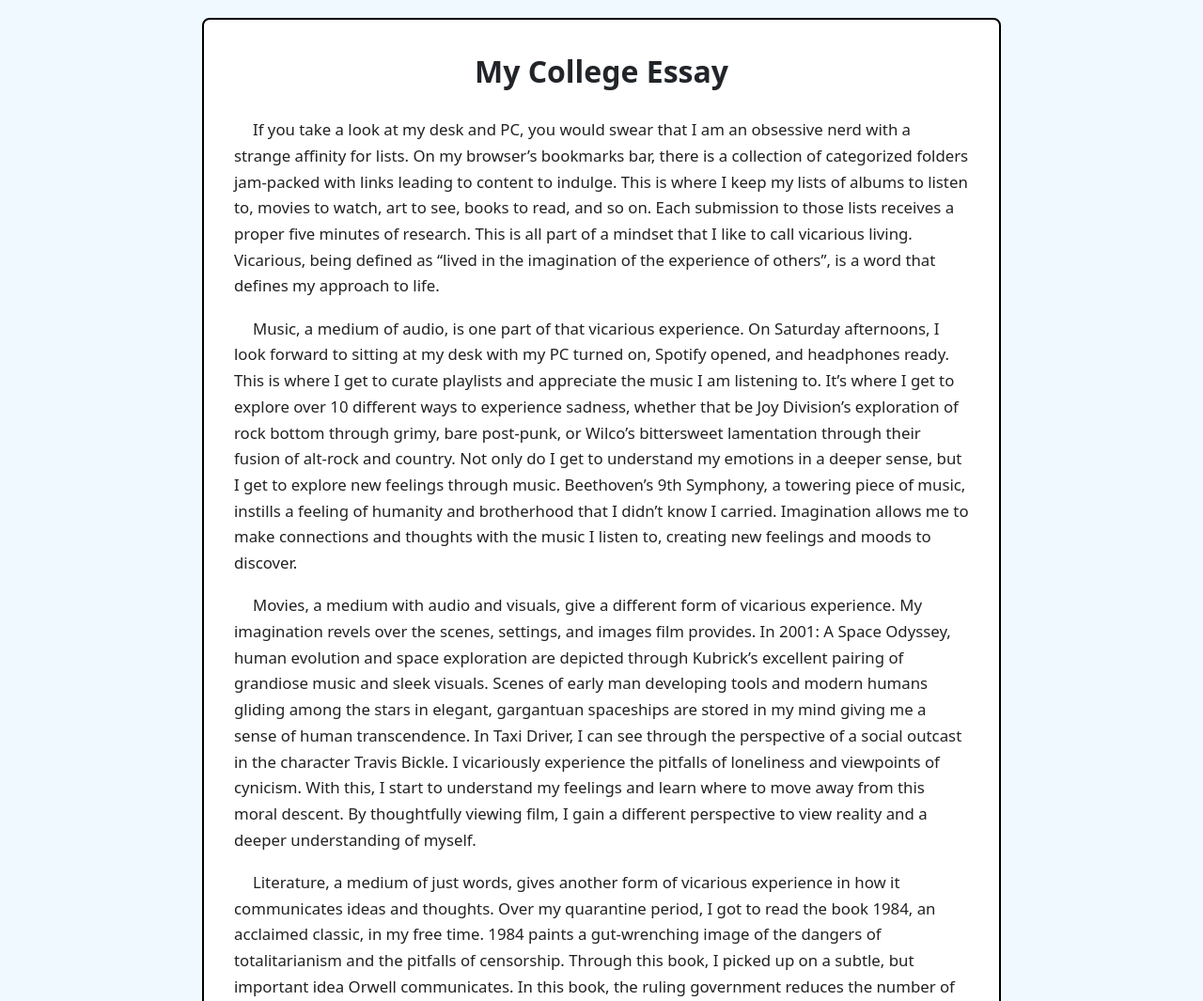
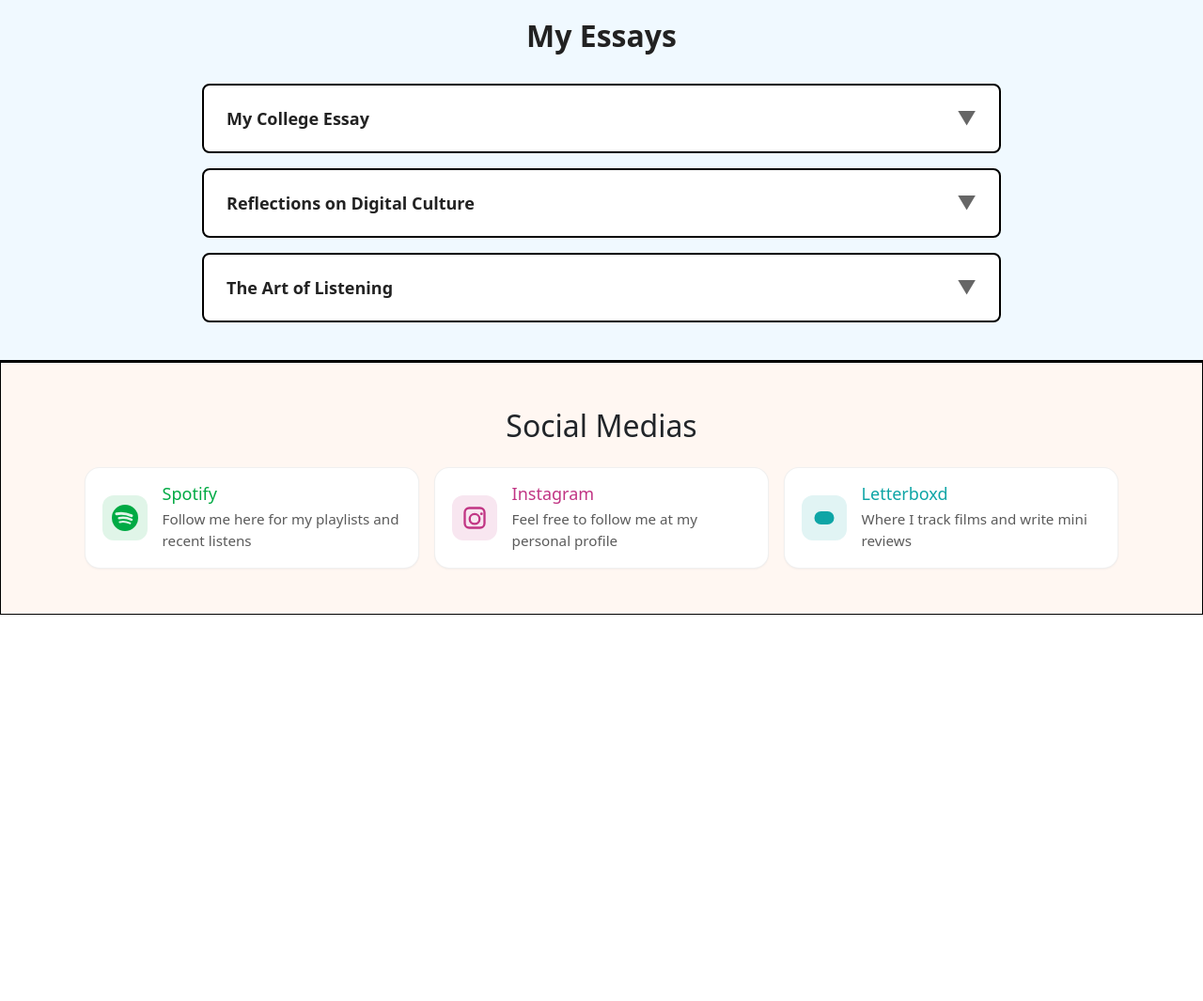
Before and after one commit to jassi-singh02/Personal-Website, a plain HTML site: page about.html in a window 1280 px wide. Shown: the part 460-1525 px from the top of the page at 94% size. After the commit the page ends 1114 px from the top, so only its background shows below. Drawn offline with nearby package versions, Linux system fonts and the light colour scheme.

Commit message:
Add interactive essay menu with dropdown functionality and three essays

```diff
--- a/about.html
+++ b/about.html
@@ -155,6 +155,127 @@
         .link-card .icon { width: 48px; height: 48px; }
       }
 
+      /* Essay Menu Styles */
+      .essay-menu-container {
+        width: min(850px, 90%);
+        margin-inline: auto;
+      }
+
+      .essay-menu-header {
+        text-align: center;
+        margin-bottom: 2rem;
+        font-size: 2rem;
+        font-weight: 800;
+        color: #222;
+      }
+
+      .essay-menu {
+        display: flex;
+        flex-direction: column;
+        gap: 1rem;
+      }
+
+      .essay-tab {
+        background: #fff;
+        border: 2px solid black;
+        border-radius: 8px;
+        overflow: hidden;
+        transition: all 0.3s ease;
+      }
+
+      .essay-tab-header {
+        padding: 1.25rem 1.5rem;
+        cursor: pointer;
+        font-size: 1.125rem;
+        font-weight: 600;
+        color: #222;
+        display: flex;
+        justify-content: space-between;
+        align-items: center;
+        transition: background 0.2s ease;
+      }
+
+      .essay-tab-header:hover {
+        background: #f8f9fa;
+      }
+
+      .essay-tab-header.active {
+        background: #F0F9FF;
+      }
+
+      .essay-tab-arrow {
+        font-size: 1.25rem;
+        transition: transform 0.3s ease;
+        color: #666;
+      }
+
+      .essay-tab-header.active .essay-tab-arrow {
+        transform: rotate(180deg);
+      }
+
+      .essay-tab-content {
+        max-height: 0;
+        overflow: hidden;
+        transition: max-height 0.4s ease, padding 0.3s ease;
+        padding: 0 1.5rem;
+      }
+
+      .essay-tab-content.active {
+        max-height: 5000px;
+        padding: 0 1.5rem 1.5rem 1.5rem;
+      }
+
+      .essay-tab-content .essay-content {
+        padding-top: 1.5rem;
+      }
+
+      .essay-tab-content h1 {
+        text-align: center;
+        margin-bottom: 1.8rem;
+        font-size: 1.75rem;
+        font-weight: 800;
+      }
+
+      .essay-tab-content p {
+        font-size: 1rem;
+        line-height: 1.65;
+        color: #222;
+        margin-bottom: 1.1rem;
+        text-align: left;
+        text-indent: 1.25rem;
+      }
+
+      @media (min-width: 900px) {
+        .essay-tab-content p {
+          font-size: 1.05rem;
+        }
+      }
+
+      @media (max-width: 700px) {
+        .essay-menu-header {
+          font-size: 1.5rem;
+          margin-bottom: 1.5rem;
+        }
+
+        .essay-tab-header {
+          padding: 1rem 1.25rem;
+          font-size: 1rem;
+        }
+
+        .essay-tab-content.active {
+          padding: 0 1.25rem 1.25rem 1.25rem;
+        }
+
+        .essay-tab-content h1 {
+          font-size: 1.5rem;
+        }
+
+        .essay-tab-content p {
+          font-size: 0.95rem;
+          text-indent: 0.75rem;
+        }
+      }
+
     </style>
     </head>
     <body>
@@ -177,26 +298,12 @@
       </section>
 
         <section id="story">
-          <div class="essay-container">
-          <div class="essay-content">
-            <h1> My College Essay</h1>
-            <p>
-              If you take a look at my desk and PC, you would swear that I am an obsessive nerd with a strange affinity for lists. On my browser’s bookmarks bar, there is a collection of categorized folders jam-packed with links leading to content to indulge. This is where I keep my lists of albums to listen to, movies to watch, art to see, books to read, and so on. Each submission to those lists receives a proper five minutes of research. This is all part of a mindset that I like to call vicarious living. Vicarious, being defined as “lived in the imagination of the experience of others”, is a word that defines my approach to life.
-            </p>
-            <p>
-              Music, a medium of audio, is one part of that vicarious experience. On Saturday afternoons, I look forward to sitting at my desk with my PC turned on, Spotify opened, and headphones ready. This is where I get to curate playlists and appreciate the music I am listening to. It’s where I get to explore over 10 different ways to experience sadness, whether that be Joy Division’s exploration of rock bottom through grimy, bare post-punk, or Wilco’s bittersweet lamentation through their fusion of alt-rock and country. Not only do I get to understand my emotions in a deeper sense, but I get to explore new feelings through music. Beethoven’s 9th Symphony, a towering piece of music, instills a feeling of humanity and brotherhood that I didn’t know I carried. Imagination allows me to make connections and thoughts with the music I listen to, creating new feelings and moods to discover.
-            </p>
-            <p>
-              Movies, a medium with audio and visuals, give a different form of vicarious experience. My imagination revels over the scenes, settings, and images film provides. In 2001: A Space Odyssey, human evolution and space exploration are depicted through Kubrick’s excellent pairing of grandiose music and sleek visuals. Scenes of early man developing tools and modern humans gliding among the stars in elegant, gargantuan spaceships are stored in my mind giving me a sense of human transcendence. In Taxi Driver, I can see through the perspective of a social outcast in the character Travis Bickle. I vicariously experience the pitfalls of loneliness and viewpoints of cynicism. With this, I start to understand my feelings and learn where to move away from this moral descent. By thoughtfully viewing film, I gain a different perspective to view reality and a deeper understanding of myself.
-            </p>
-            <p>
-              Literature, a medium of just words, gives another form of vicarious experience in how it communicates ideas and thoughts. Over my quarantine period, I got to read the book 1984, an acclaimed classic, in my free time. 1984 paints a gut-wrenching image of the dangers of totalitarianism and the pitfalls of censorship. Through this book, I picked up on a subtle, but important idea Orwell communicates. In this book, the ruling government reduces the number of words in each subsequent dictionary edition. The implication that arises from this is that language dictates thought; there are certain thoughts that we can’t think of because we don’t have the words for them. This sparked a realization that changed my approach to life. The music that we listen to, the films that we watch, the people that we talk to, the places that we go, and the content that we consume forms our sense of reality.
-            </p>
-            <p>
-              Possibilities of who I can be and my sense of reality are expanded by what I expose myself to and choose to analyze. The world is too vast for our minds to comprehend; there are a multitude of perspectives to understand and an infinite number of topics to explore. With higher education and the age of the Internet, I have a wide, easy-to-access range of possibilities to explore. My overall approach to life, supplemented by vicarious living, gives me a fuller sense of reality and a step towards self-actualization.
-            </p>
+          <div class="essay-menu-container">
+            <h1 class="essay-menu-header">My Essays</h1>
+            <div class="essay-menu" id="essayMenu">
+              <!-- Essay tabs will be dynamically generated by JavaScript -->
+            </div>
           </div>
-        </div>
         </section>
       <section id="links">
         <div class="social-media">
@@ -252,5 +359,7 @@
         </nav>
         </div>
         </section>
+
+        <script src="./aboutIndex.js"></script>
     </body>
 </html>
--- /dev/null
+++ b/aboutIndex.js
@@ -0,0 +1,118 @@
+// Essay data structure
+const essays = [
+  {
+    title: "My College Essay",
+    content: [
+      "If you take a look at my desk and PC, you would swear that I am an obsessive nerd with a strange affinity for lists. On my browser's bookmarks bar, there is a collection of categorized folders jam-packed with links leading to content to indulge. This is where I keep my lists of albums to listen to, movies to watch, art to see, books to read, and so on. Each submission to those lists receives a proper five minutes of research. This is all part of a mindset that I like to call vicarious living. Vicarious, being defined as \"lived in the imagination of the experience of others\", is a word that defines my approach to life.",
+      "Music, a medium of audio, is one part of that vicarious experience. On Saturday afternoons, I look forward to sitting at my desk with my PC turned on, Spotify opened, and headphones ready. This is where I get to curate playlists and appreciate the music I am listening to. It's where I get to explore over 10 different ways to experience sadness, whether that be Joy Division's exploration of rock bottom through grimy, bare post-punk, or Wilco's bittersweet lamentation through their fusion of alt-rock and country. Not only do I get to understand my emotions in a deeper sense, but I get to explore new feelings through music. Beethoven's 9th Symphony, a towering piece of music, instills a feeling of humanity and brotherhood that I didn't know I carried. Imagination allows me to make connections and thoughts with the music I listen to, creating new feelings and moods to discover.",
+      "Movies, a medium with audio and visuals, give a different form of vicarious experience. My imagination revels over the scenes, settings, and images film provides. In 2001: A Space Odyssey, human evolution and space exploration are depicted through Kubrick's excellent pairing of grandiose music and sleek visuals. Scenes of early man developing tools and modern humans gliding among the stars in elegant, gargantuan spaceships are stored in my mind giving me a sense of human transcendence. In Taxi Driver, I can see through the perspective of a social outcast in the character Travis Bickle. I vicariously experience the pitfalls of loneliness and viewpoints of cynicism. With this, I start to understand my feelings and learn where to move away from this moral descent. By thoughtfully viewing film, I gain a different perspective to view reality and a deeper understanding of myself.",
+      "Literature, a medium of just words, gives another form of vicarious experience in how it communicates ideas and thoughts. Over my quarantine period, I got to read the book 1984, an acclaimed classic, in my free time. 1984 paints a gut-wrenching image of the dangers of totalitarianism and the pitfalls of censorship. Through this book, I picked up on a subtle, but important idea Orwell communicates. In this book, the ruling government reduces the number of words in each subsequent dictionary edition. The implication that arises from this is that language dictates thought; there are certain thoughts that we can't think of because we don't have the words for them. This sparked a realization that changed my approach to life. The music that we listen to, the films that we watch, the people that we talk to, the places that we go, and the content that we consume forms our sense of reality.",
+      "Possibilities of who I can be and my sense of reality are expanded by what I expose myself to and choose to analyze. The world is too vast for our minds to comprehend; there are a multitude of perspectives to understand and an infinite number of topics to explore. With higher education and the age of the Internet, I have a wide, easy-to-access range of possibilities to explore. My overall approach to life, supplemented by vicarious living, gives me a fuller sense of reality and a step towards self-actualization."
+    ]
+  },
+  {
+    title: "Reflections on Digital Culture",
+    content: [
+      "In an age where digital interfaces mediate our every interaction, I find myself constantly navigating the tension between connection and isolation. Social media platforms promise community, yet often deliver curated performances of self. Each scroll through a feed becomes a negotiation between authentic expression and algorithmic optimization. This paradox has shaped my understanding of contemporary identity, where the self exists simultaneously in physical and digital spaces.",
+      "The immediacy of digital communication has transformed how we process information and form opinions. Where once we had time to reflect, we now react in real-time. This acceleration has compressed our attention spans and redefined what constitutes meaningful discourse. I've observed how discussions that might once have unfolded over weeks in print now happen in seconds, often losing nuance in the process.",
+      "Yet within this rapid-fire environment, I've discovered pockets of genuine engagement. Online communities centered around shared passions—whether obscure music genres, philosophical debates, or artistic movements—have allowed me to connect with minds I might never encounter in my immediate physical world. These digital spaces become laboratories for thought, where ideas can be tested, refined, and challenged by diverse perspectives.",
+      "The challenge, then, is not to reject digital culture wholesale, but to approach it with intentionality. I've learned to curate my digital experience actively rather than passively consume what algorithms serve. This means seeking out sources that challenge my assumptions, engaging with long-form content that demands sustained attention, and creating rather than just consuming. In doing so, I've transformed my relationship with technology from one of dependence to one of partnership.",
+      "As I move forward, I carry with me the understanding that our tools shape us as much as we shape them. The question isn't whether to engage with digital culture, but how to do so in a way that enriches rather than diminishes our humanity. It requires constant vigilance, regular reflection, and a commitment to maintaining the depth of thought that makes us more than just nodes in a network."
+    ]
+  },
+  {
+    title: "The Art of Listening",
+    content: [
+      "There is a profound difference between hearing and listening. Over the past few years, I've come to realize that listening—truly listening—is among the most undervalued skills in our fast-paced world. It requires setting aside our own agenda, quieting the internal monologue, and creating space for another's perspective to fully emerge. This practice has fundamentally altered how I engage with people, ideas, and experiences.",
+      "My journey into deeper listening began through music. Initially, I consumed songs casually, letting them wash over me as background noise. But something shifted when I started paying attention to the layers—the way a bassline establishes rhythm while a melody weaves emotional narrative, how harmony creates tension and resolution, the subtle choices in production that shape our emotional response. This active listening transformed passive consumption into active discovery.",
+      "This approach extended beyond music to conversations. I noticed how often we listen with the intent to reply rather than to understand. We formulate responses while others speak, missing the nuance of what they're actually communicating. When I began practicing true listening—holding space without immediately interjecting—I discovered that people have remarkable depth when given the opportunity to fully express themselves. Stories emerged that might have remained hidden beneath surface-level exchanges.",
+      "Listening has also reshaped my relationship with art and literature. Where I once might have rushed through a novel or glanced quickly at a painting, I now spend time absorbing details, considering context, and allowing meaning to emerge gradually. This slower, more intentional approach reveals layers of complexity that initially escape notice. A single chapter can unfold multiple narratives; a single image can contain entire philosophies.",
+      "Perhaps most importantly, listening has taught me humility. By truly hearing others—whether through their words, their art, or their silence—I've recognized the limitations of my own perspective. Every person carries experiences and insights I cannot access except through genuine attention. This recognition has made me a better collaborator, a more thoughtful friend, and a more open learner. In a world that often values speaking over listening, I've found power in the quiet practice of paying attention."
+    ]
+  }
+];
+
+// Initialize the essay menu
+function initEssayMenu() {
+  const menuContainer = document.getElementById('essayMenu');
+
+  // Create a tab for each essay
+  essays.forEach((essay, index) => {
+    // Create tab container
+    const tab = document.createElement('div');
+    tab.className = 'essay-tab';
+    tab.setAttribute('data-index', index);
+
+    // Create tab header (clickable)
+    const header = document.createElement('div');
+    header.className = 'essay-tab-header';
+    header.innerHTML = `
+      <span>${essay.title}</span>
+      <span class="essay-tab-arrow">▼</span>
+    `;
+
+    // Create tab content (collapsible)
+    const content = document.createElement('div');
+    content.className = 'essay-tab-content';
+
+    // Create essay content structure
+    const essayContent = document.createElement('div');
+    essayContent.className = 'essay-content';
+
+    const title = document.createElement('h1');
+    title.textContent = essay.title;
+    essayContent.appendChild(title);
+
+    // Add paragraphs
+    essay.content.forEach(paragraphText => {
+      const p = document.createElement('p');
+      p.textContent = paragraphText;
+      essayContent.appendChild(p);
+    });
+
+    content.appendChild(essayContent);
+
+    // Add click event to header to toggle content
+    header.addEventListener('click', () => {
+      toggleEssay(index);
+    });
+
+    // Assemble tab
+    tab.appendChild(header);
+    tab.appendChild(content);
+
+    // Add to menu
+    menuContainer.appendChild(tab);
+  });
+}
+
+// Toggle essay dropdown
+function toggleEssay(index) {
+  const tab = document.querySelector(`.essay-tab[data-index="${index}"]`);
+  const header = tab.querySelector('.essay-tab-header');
+  const content = tab.querySelector('.essay-tab-content');
+
+  // Check if currently active
+  const isActive = header.classList.contains('active');
+
+  // Close all essays first (optional - remove if you want multiple open)
+  // If you want only one open at a time, uncomment the next few lines:
+  // document.querySelectorAll('.essay-tab-header').forEach(h => {
+  //   h.classList.remove('active');
+  // });
+  // document.querySelectorAll('.essay-tab-content').forEach(c => {
+  //   c.classList.remove('active');
+  // });
+
+  // Toggle current essay
+  if (isActive) {
+    header.classList.remove('active');
+    content.classList.remove('active');
+  } else {
+    header.classList.add('active');
+    content.classList.add('active');
+  }
+}
+
+// Initialize when DOM is loaded
+document.addEventListener('DOMContentLoaded', initEssayMenu);
```
